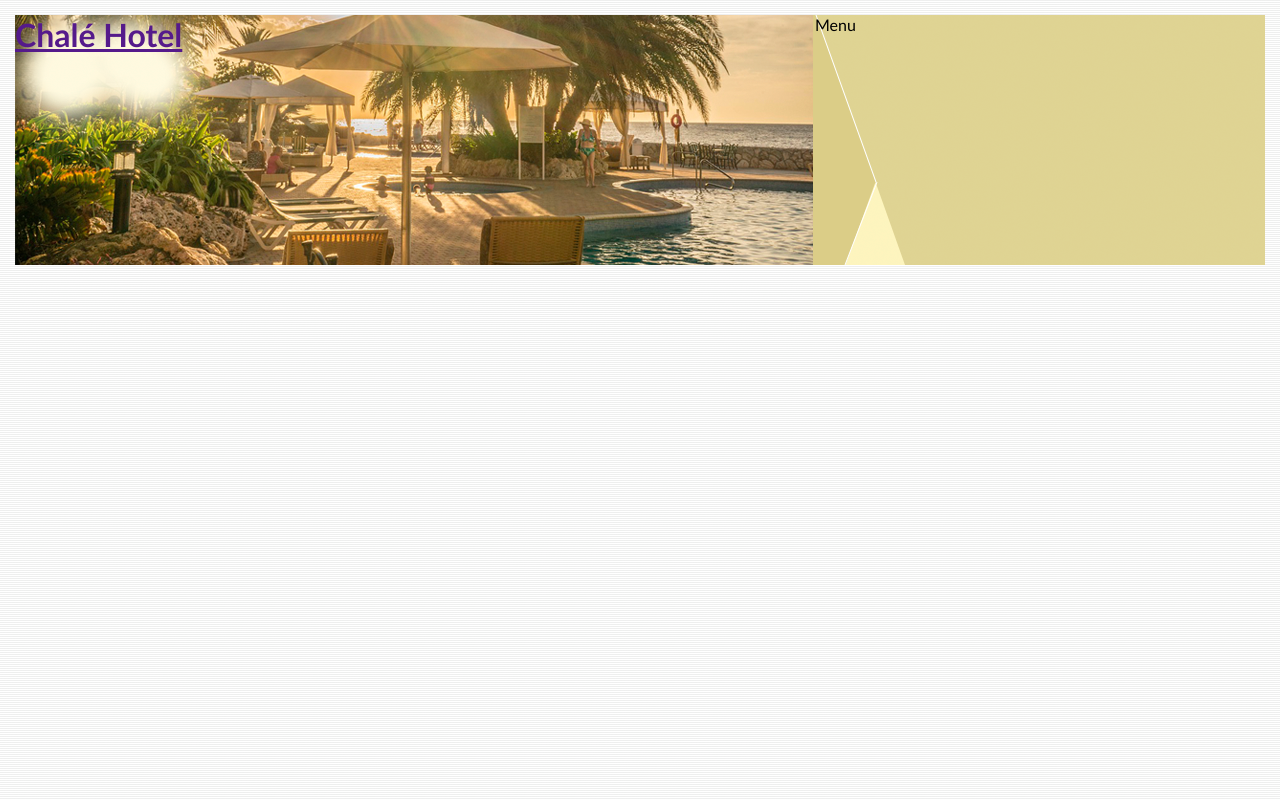
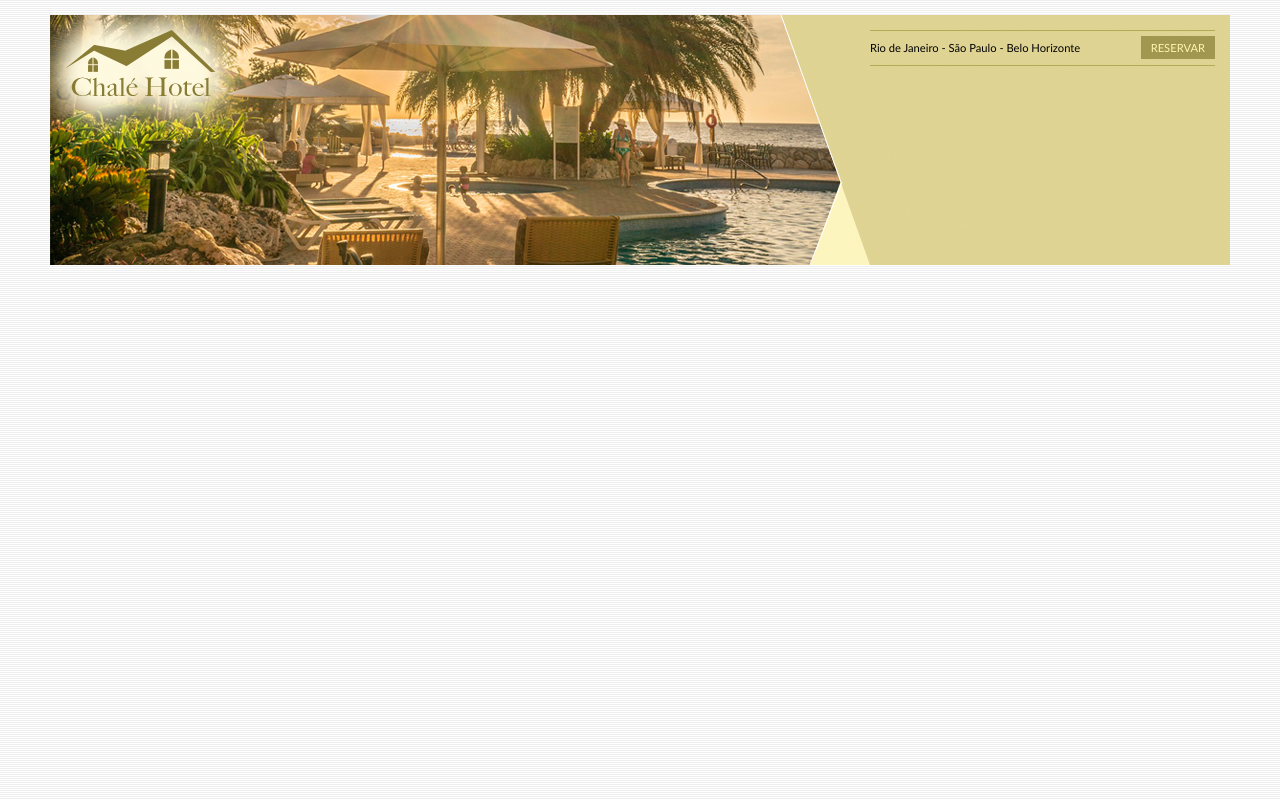
Before and after one commit to marcusmigueell/Secao3-CSS3-Intermediario-Avancado, a plain HTML site: page index.html in a window 1280 px wide. Drawn offline with Linux system fonts and the light colour scheme.

Commit message:
Adjusting the Top

```diff
--- a/css/estilo.css
+++ b/css/estilo.css
@@ -11,6 +11,9 @@ body {
 
 #container {
     background: #ede9cc;
+    margin: 0 auto;
+    min-width: 740px;      /* para que as imagens e textos dentro do container(todo o site) não fiquem menor que 740px */
+    max-width: 1180px;     /* para que as imagens e textos dentro do container não fiquem muito "esticados" 1180 por conta da minha imagem de topo */
 }
 
 #topo {
@@ -27,6 +30,18 @@ body {
     background: url(../imagens/topo-imagem-principal.png) no-repeat;
     width: 100%;
     height: 250px;  /* referente a altura da imagem que foi usada no topo */
+    z-index: 1;     /* para deixar a imagem topo-imagem-principal abaixo da imagem topo-imagem-lateral */
+}
+
+.logo a {
+    position: absolute;
+    top: 15px;
+    left: 15px;
+    z-index: 3;        /* para deixar a imagem logo.png em cima das outras imagens que são topo-imagem-principal e lateral */
+    background: url(../imagens/logo.png) no-repeat;
+    width: 151px;       /* largura da imagem logo.png*/
+    height: 66px;
+    text-indent: -9000px;  /* no index.html tenho que deixar escrito la algo e com o text-ident para tirar ele da página */
 }
 
 #area-menu {
@@ -36,4 +51,37 @@ body {
     width: 450px;
     height: 250px;  /* referente a altura da imagem que foi usada no topo */
     background: url(../imagens/topo-imagem-lateral.png) no-repeat;
+    z-index: 2;   /* para deixar a imagem topo-imagem-lateral sobre a topo-imagem-principal */
 }
+
+#conteudo-menu {
+    margin-left: 90px;      /* empurar o conteudo para a direita */
+    margin-right: 15px;     /* empurar o conteudo um pouco para esquerda */
+    padding-top: 15px;      /* espaçamento superior do conteudo */
+}
+
+#menu-locais {
+    border-bottom: 1px solid #b5ab56;   /* criar uma linha abaixo da escrita Rio de janeiro .... reservar */
+    border-top: 1px solid #b5ab56;      /* criar uma linha acima da escrita Rio de janeiro .... reservar */
+    padding-top: 5px;
+    padding-bottom: 5px;
+    font-size: 0.7em;
+    color: #8b848;
+}
+
+#menu-locais .locais {
+    float: left;        /* flutuar a esquerda */
+    line-height: 2.1em;     /* centralizar o texto pela altura */
+}
+
+a {
+    text-decoration: none;
+}
+
+a.reserva {
+    float: right;       /* flutuar a direita */
+    text-transform: uppercase;      /* deixar maiusculo */
+    background-color: #a29750;
+    color: #fff5b0;
+    padding: 5px 10px;
+}
--- a/index.html
+++ b/index.html
@@ -21,7 +21,7 @@
 
             <div id="area-logo">  <!-- Inicio área logo -->
 
-                <h1>
+                <h1 class="logo">
                     <a href="">Chalé Hotel</a>
                 </h1>
 
@@ -29,7 +29,13 @@
 
             <div id="area-menu">  <!-- Inicio área menu -->
 
-                Menu
+                <div id="conteudo-menu">
+                    <div id="menu-locais">
+                        <span class="locais">Rio de Janeiro - São Paulo - Belo Horizonte</span>
+                        <a class="reserva" href="">Reservar</a>
+                        <div style="clear: both;"></div>
+                    </div>
+                </div>
 
             </div>   <!-- Fim área menu -->
 
```
